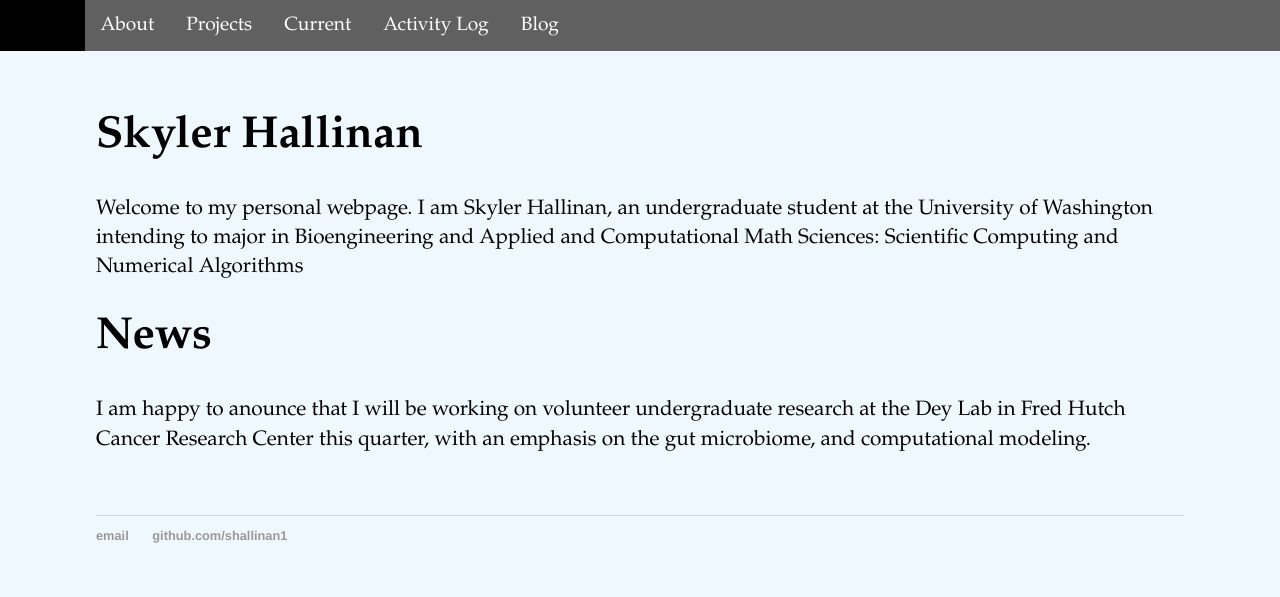
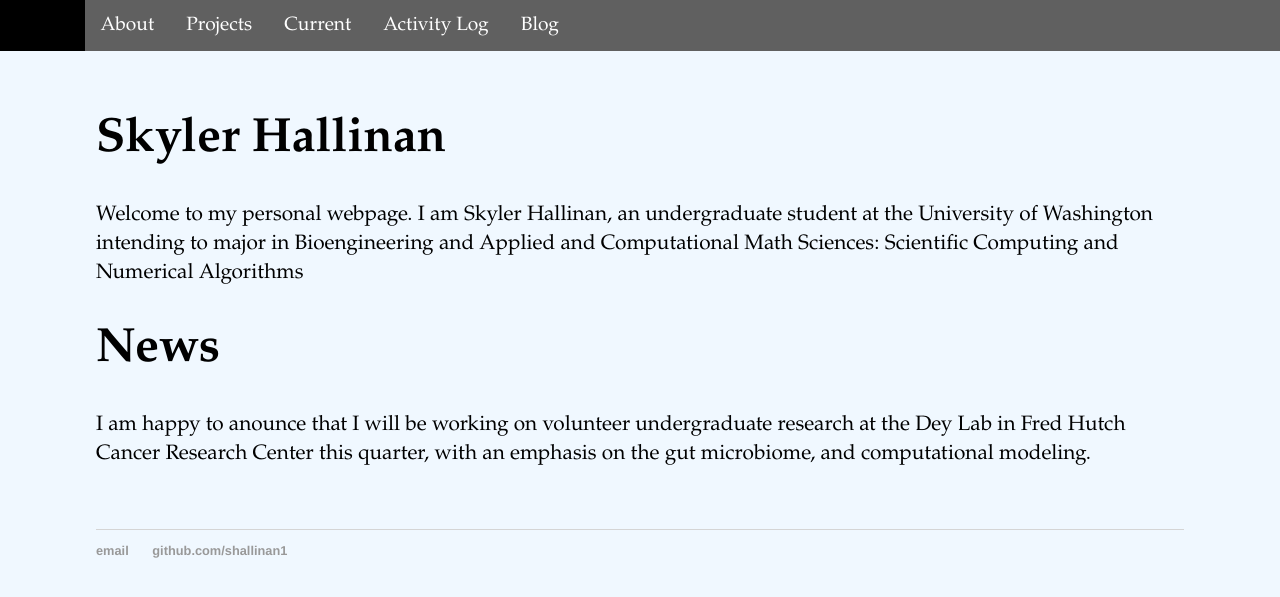
Before and after one commit to shallinan1/shallinan1.github.io, a Jekyll site: the page built from index.md, in a window 1280 px wide. Shown: the top 597 px of the page. Built offline with Jekyll 4.4.1, drawn with Linux system fonts in a browser that asks for light colours.

Commit message:
font increase

```diff
--- a/css/main.css
+++ b/css/main.css
@@ -65,7 +65,7 @@ a:hover {
     text-decoration: underline;
 }
 h1 {
-    font-size: 2.8em;
+    font-size: 3em;
     font-family: Palatino, Palatino Linotype, Palatino LT STD, Book Antiqua, Georgia, serif;
 	font-weight: 700;
 	font-style: normal;
```
